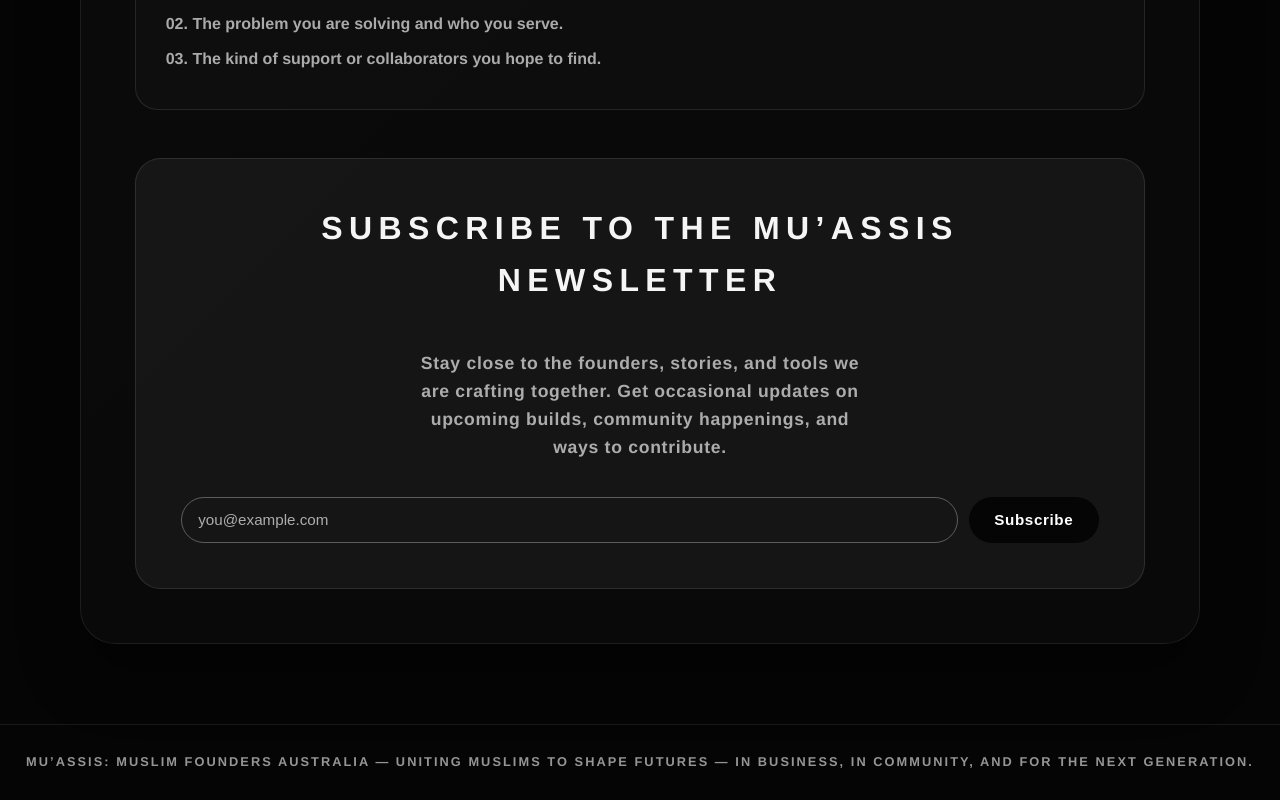
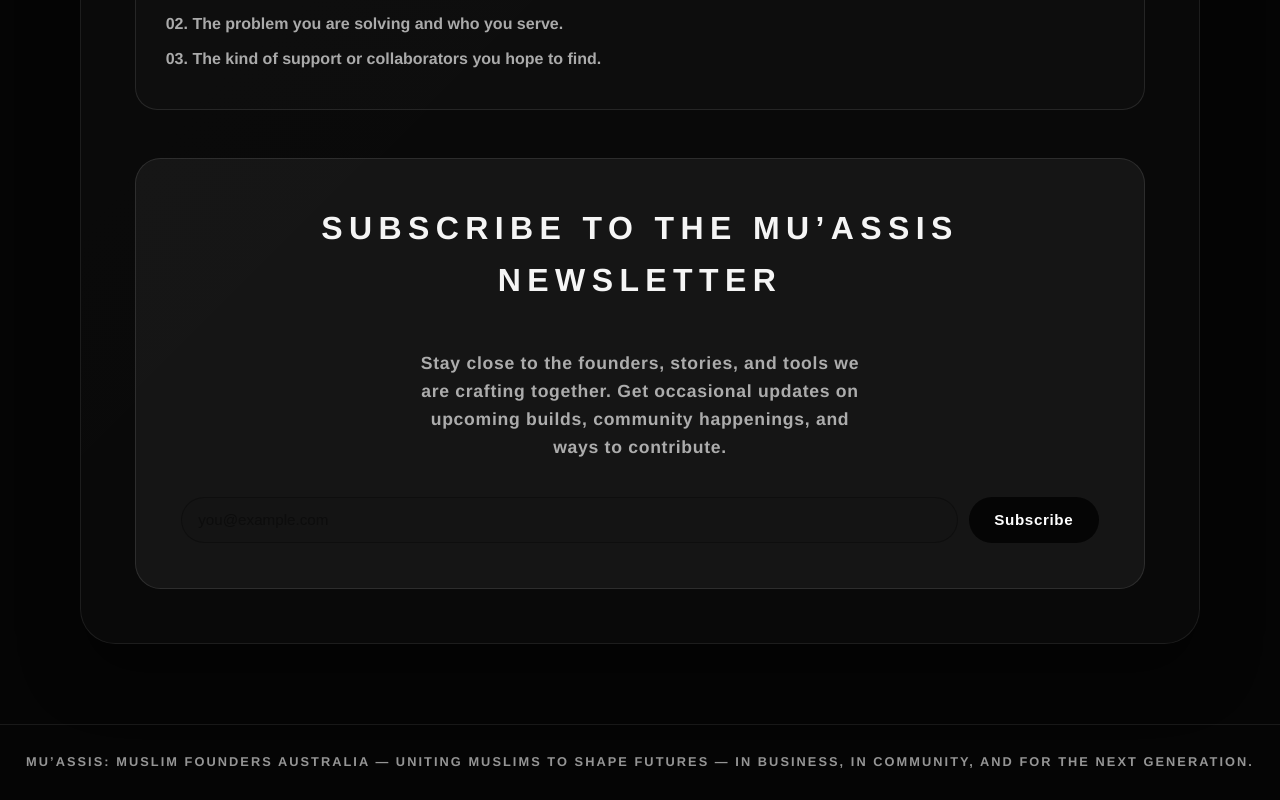
Before and after one commit to oeymg/muassis, a Next.js app: page /join in a window 1280 px wide. Shown: the part 1074-1874 px from the top of the page. Built offline with nearby package versions, Linux system fonts and the light colour scheme.

Commit message:
Muassis v2

```diff
--- a/app/globals.css
+++ b/app/globals.css
@@ -753,16 +753,16 @@
 .newsletter-form input {
   flex: 1;
   padding: 0.85rem 1rem;
-  border: 1px solid rgba(255, 255, 255, 0.3);
+  border: 1px solid rgba(5, 5, 5, 0.4);
   border-radius: 999px;
   font-size: 0.95rem;
   font-weight: 500;
-  color: #ffffff;
-  background: transparent;
+  color: #050505;
+  background: rgba(5, 5, 5, 0.04);
 }
 
 .newsletter-form input::placeholder {
-  color: rgba(255, 255, 255, 0.65);
+  color: rgba(5, 5, 5, 0.45);
 }
 
 .newsletter-form button {
```
